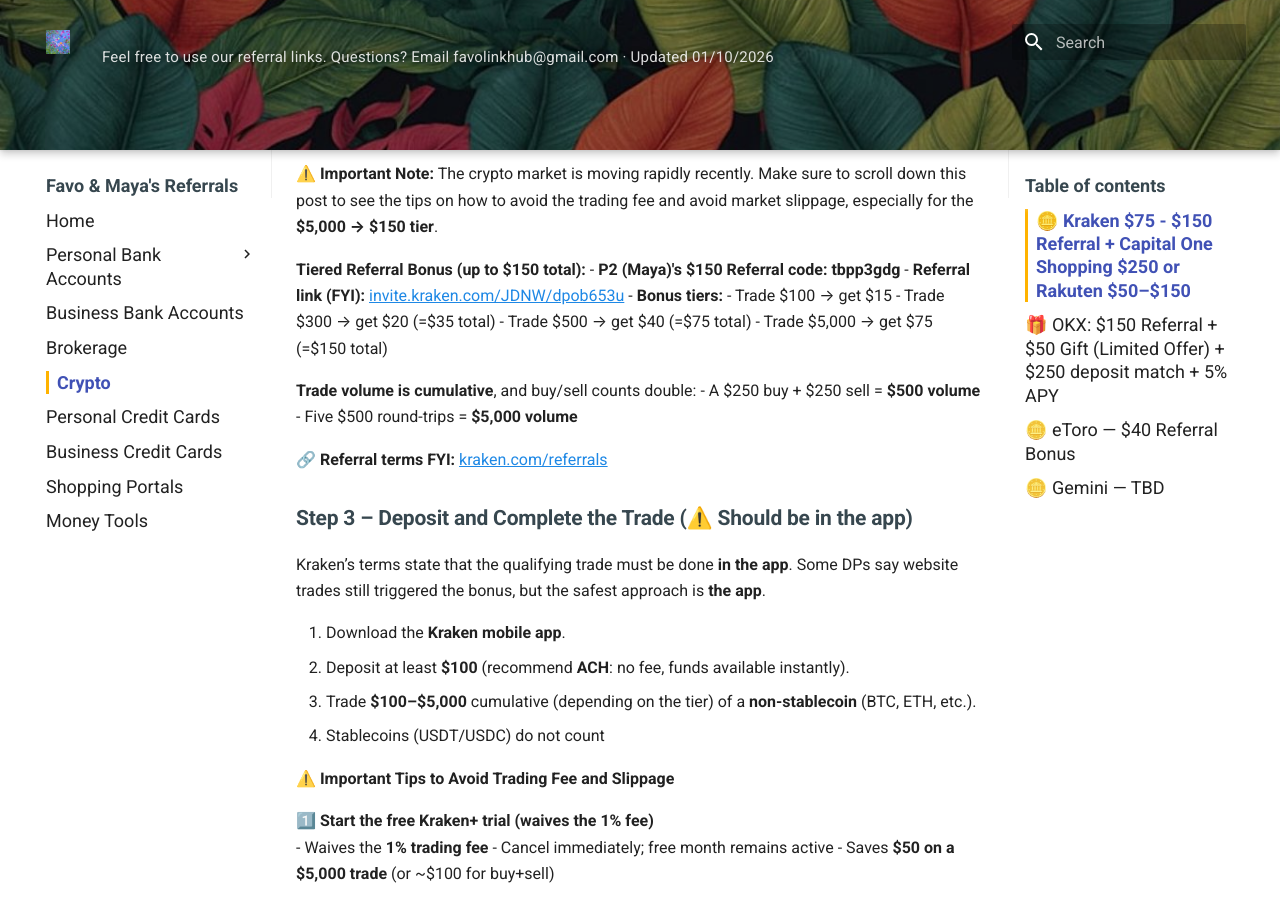
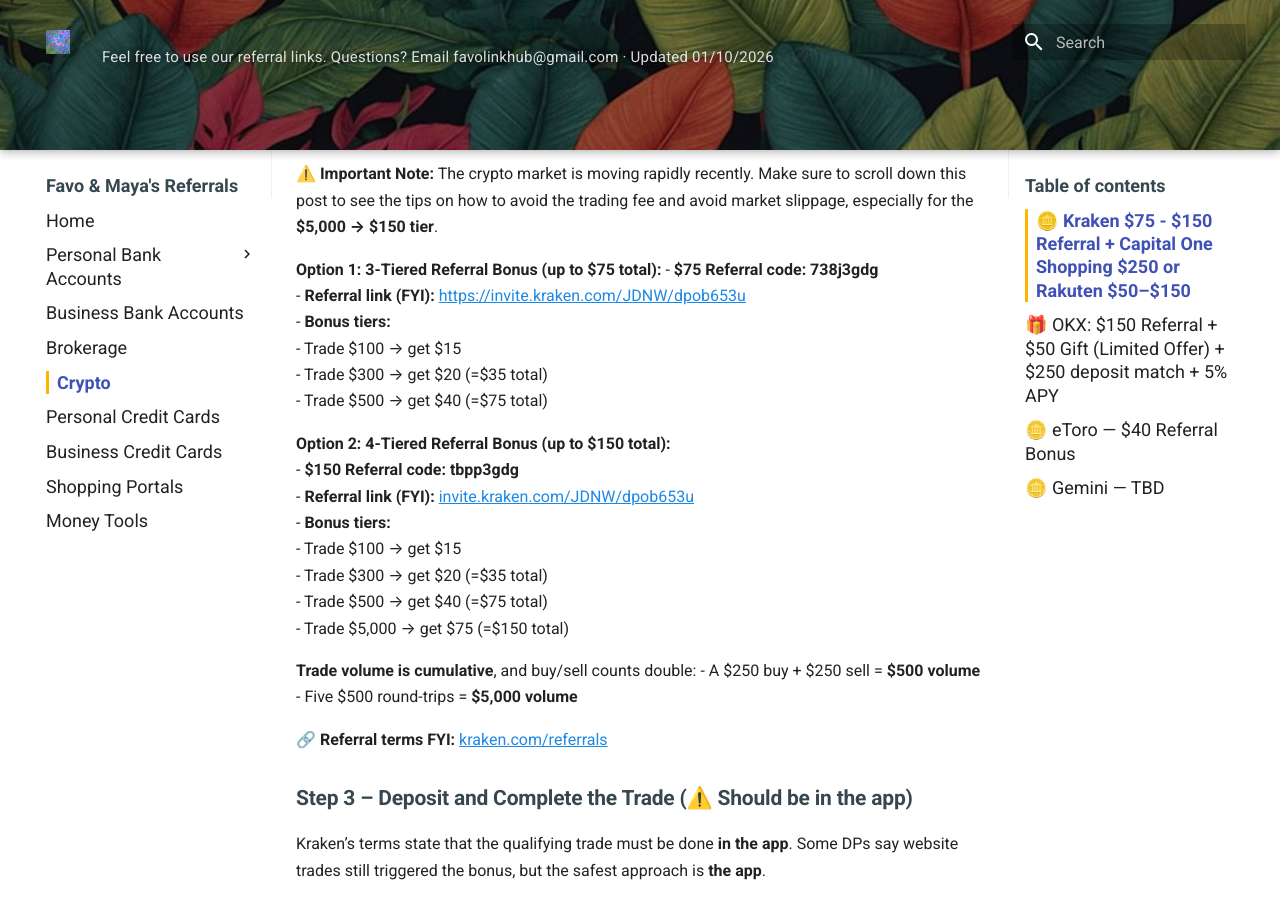
Before and after one commit to whispersofzephyr/favolinkhub-site, an MkDocs documentation site: the page built from docs/crypto.md, in a window 1280 px wide and 900 px high, scrolled down 1757 px. Built offline with MkDocs 1.6.1 and Material for MkDocs 9.7.7, drawn with Linux system fonts in a browser that asks for light colours.

Commit message:
Update crypto.md

```diff
--- a/docs/crypto.md
+++ b/docs/crypto.md
@@ -53,8 +53,16 @@ If you start your application through a shopping portal (Rakuten or Capital One
 
 ⚠️ **Important Note:** The crypto market is moving rapidly recently. Make sure to scroll down this post to see the tips on how to avoid the trading fee and avoid market slippage, especially for the **$5,000 → $150 tier**.
 
-**Tiered Referral Bonus (up to $150 total):**
-- **P2 (Maya)'s $150 Referral code:** **tbpp3gdg**
+**Option 1: 3-Tiered Referral Bonus (up to $75 total):**
+- **$75 Referral code:** **738j3gdg**
+- **Referral link (FYI):** [https://invite.kraken.com/JDNW/dpob653u](https://invite.kraken.com/JDNW/tudnuh5s)
+- **Bonus tiers:**
+  - Trade $100 → get $15
+  - Trade $300 → get $20 (=$35 total)
+  - Trade $500 → get $40 (=$75 total)
+
+**Option 2: 4-Tiered Referral Bonus (up to $150 total):**
+- **$150 Referral code:** **tbpp3gdg**
 - **Referral link (FYI):** [invite.kraken.com/JDNW/dpob653u](https://invite.kraken.com/JDNW/dpob653u)
 - **Bonus tiers:**
   - Trade $100 → get $15
```
